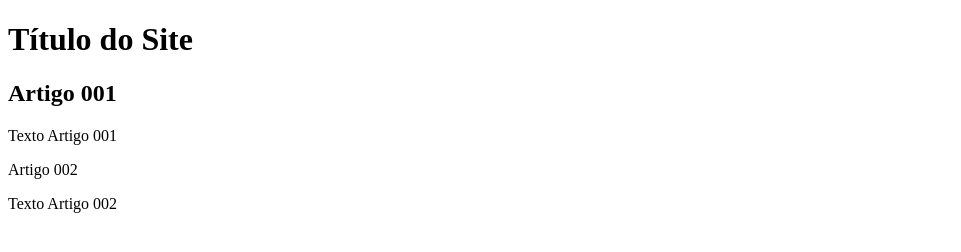
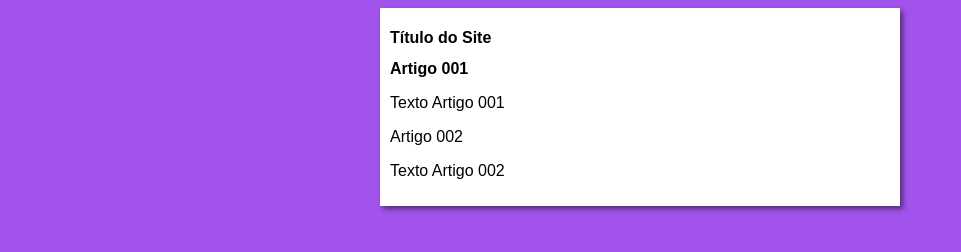
Before and after one commit to edgarvieiraa/projeto-site, a plain HTML site: page index.html in a window 1280 px wide. Shown: the whole page, without its empty margins (0-961 px from the left). Drawn offline with Linux system fonts and the light colour scheme.

Commit message:
iniciei o design

```diff
--- /dev/null
+++ b/estilos/style.css
@@ -0,0 +1,18 @@
+* {font-family: Arial, Helvetica, sans-serif;font-size: 16px;}
+
+
+
+body {
+background-color: rgb(161, 83, 235);
+
+}
+
+main {
+background-color: white;
+width: 500px;
+margin: auto;
+padding: 10px;
+box-shadow: 3px 3px 5px rgba(0, 0, 0, 0.473);
+
+
+}
--- a/index.html
+++ b/index.html
@@ -5,6 +5,7 @@
     <meta http-equiv="X-UA-Compatible" content="IE=edge">
     <meta name="viewport" content="width=device-width, initial-scale=1.0">
     <title>Título do Site</title>
+    <link rel="stylesheet" href="estilos/style.css">
 </head>
 <body>
  <main>
```
